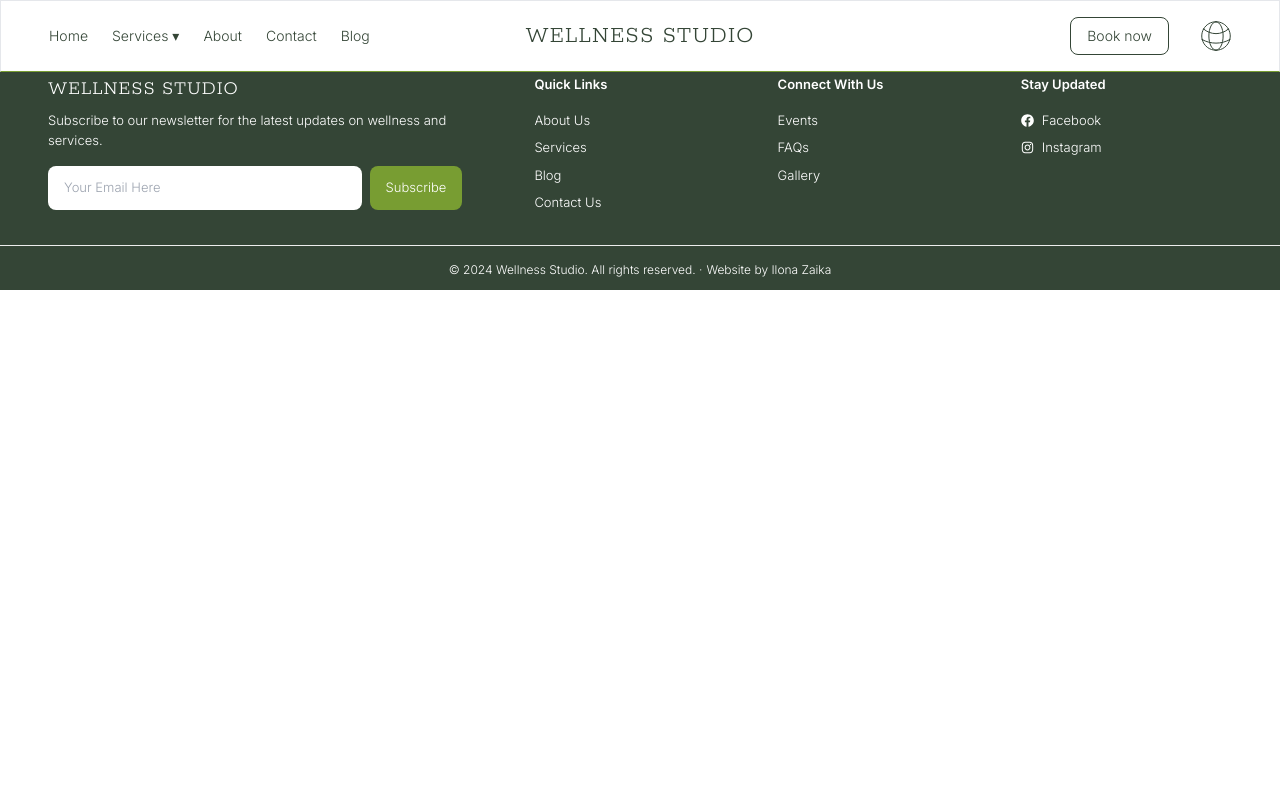
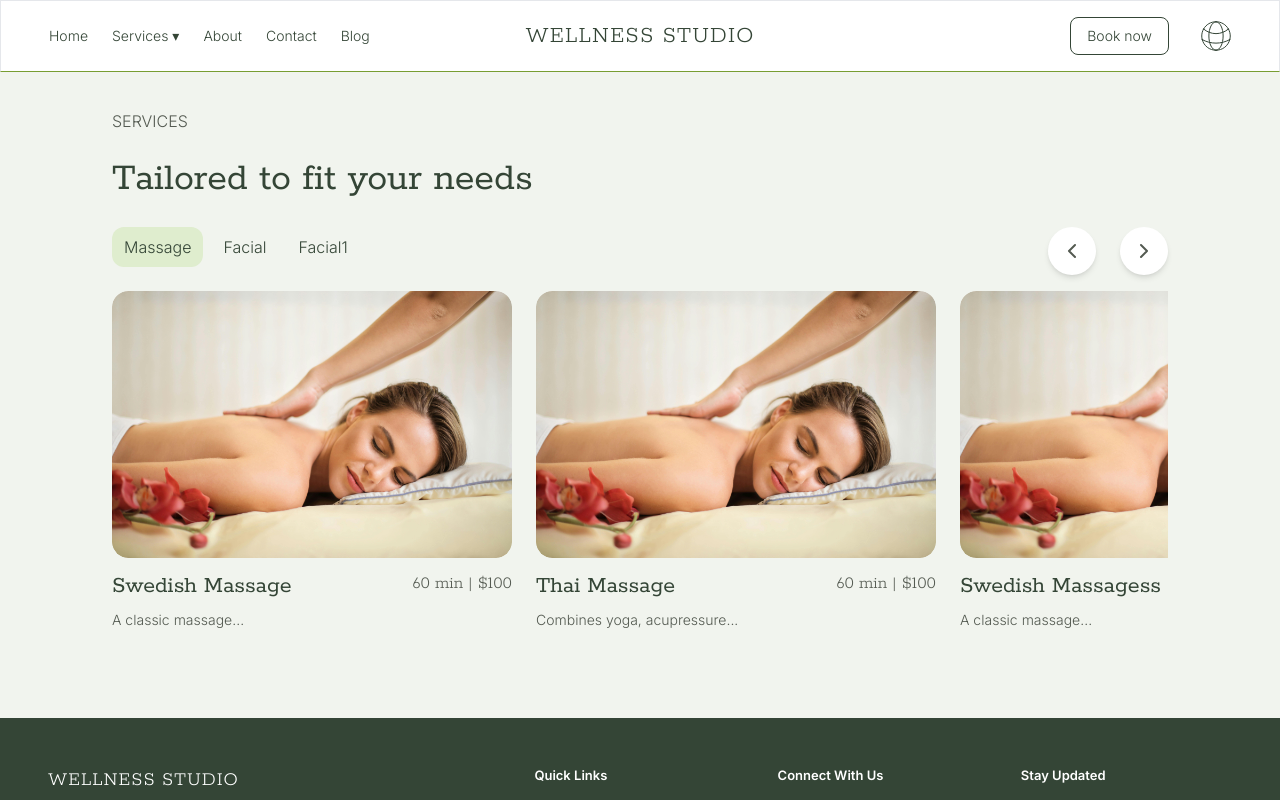
Before and after one commit to IlonaZaika/wellness-blog, a Next.js app: page /services in a window 1280 px wide. Shown: the top 800 px of the page. Built offline with nearby package versions, Linux system fonts and the light colour scheme.

Commit message:
Implemented Services section.

```diff
--- a/src/app/contact/page.tsx
+++ b/src/app/contact/page.tsx
@@ -57,6 +57,7 @@ export default function Contact() {
           {/* Right Side - Contact Form */}
           <div>
             <h2 className="h2-custom">Contact Us</h2>
+
             <form className="font-inter font-light text-white text-[13px]">
               <input
                 type="text"
--- a/src/app/globals.css
+++ b/src/app/globals.css
@@ -7,7 +7,7 @@
   --color-background-blue: #e6f5f6;
   --color-background-green: #eef7d5;
   --color-accent: #789d32;
-  --color-button-hover-bg: #7a9841;
+  --color-button-hover-bg: #dfedce;
   --color-text-green: #344536;
   --color-text-grey: #545a51;
   --color-text-light: #ededed;
@@ -51,7 +51,7 @@ h6 {
 }
 
 .h4-custom {
-  @apply font-heading font-bold text-[24px] my-2 sm:text-[24px] md:text-[28px] leading-[120%] text-textGreen;
+  @apply font-heading font-normal text-[24px] my-2 sm:text-[24px] md:text-[28px] leading-[120%] text-textGreen;
 }
 
 .h5-custom {
@@ -63,11 +63,11 @@ h6 {
 }
 
 .primary-btn {
-  @apply font-inter font-light bg-accent text-white rounded-lg hover:bg-btnHoveredGreen hover:text-bgLight px-4 sm:px-6 py-2  text-[14px] sm:text-[16px];
+  @apply font-inter font-light bg-accent text-white rounded-2xl hover:bg-btnHoveredGreen hover:text-bgLight px-4 sm:px-6 py-2  text-[14px] sm:text-[16px];
 }
 
 .secondary-btn {
-  @apply font-inter font-light border border-accent text-accent rounded-lg hover:bg-accent hover:text-bgLight px-4 sm:px-6 py-2  text-[14px] sm:text-[16px];
+  @apply font-inter font-light border border-accent text-accent rounded-2xl hover:bg-accent hover:text-bgLight px-4 sm:px-6 py-2  text-[14px] sm:text-[16px];
 }
 
 .link {
--- a/src/app/services/page.tsx
+++ b/src/app/services/page.tsx
@@ -1,3 +1,11 @@
-export default function Services() {
-  return <div>Services Page</div>;
+// app/services/page.tsx
+
+import ServicesSlider from "@/components/ServicesSlider";
+
+export default function ServicesPage() {
+  return (
+    <div>
+      <ServicesSlider />
+    </div>
+  );
 }
--- a/src/components/Navbar.tsx
+++ b/src/components/Navbar.tsx
@@ -39,7 +39,7 @@ export default function Navbar() {
                 className="relative text-textGreen hover:text-accent cursor-pointer"
                 onMouseEnter={() => setIsServicesOpen(true)}
               >
-                Services ▾
+                <Link href="/services">Services ▾</Link>
                 {isServicesOpen && (
                   <ul
                     className="absolute left-0 mt-2 w-48 bg-white shadow-lg rounded-md"
--- /dev/null
+++ b/src/components/ServicesSlider.tsx
@@ -0,0 +1,181 @@
+"use client";
+import { useState, useEffect, useRef } from "react";
+import { useSearchParams } from "next/navigation";
+import { ChevronLeft, ChevronRight } from "lucide-react";
+import Image from "next/image";
+import Link from "next/link";
+
+const services = {
+  Massage: [
+    {
+      name: "Swedish Massage",
+      price: 100,
+      duration: "60 min",
+      description: "A classic massage...",
+    },
+    {
+      name: "Thai Massage",
+      price: 100,
+      duration: "60 min",
+      description: "Combines yoga, acupressure...",
+    },
+    {
+      name: "Swedish Massagess",
+      price: 100,
+      duration: "60 min",
+      description: "A classic massage...",
+    },
+    {
+      name: "Thai Massages",
+      price: 100,
+      duration: "60 min",
+      description: "Combines yoga, acupressure...",
+    },
+    {
+      name: "Swedish Massage11",
+      price: 100,
+      duration: "60 min",
+      description: "A classic massage...",
+    },
+    {
+      name: "Thai Massage22",
+      price: 100,
+      duration: "60 min",
+      description: "Combines yoga, acupressure...",
+    },
+    {
+      name: "Swedish Massage1",
+      price: 100,
+      duration: "60 min",
+      description: "A classic massage...",
+    },
+    {
+      name: "Thai Massage2",
+      price: 100,
+      duration: "60 min",
+      description: "Combines yoga, acupressure...",
+    },
+  ],
+  Facial: [
+    {
+      name: "Classic Facial1",
+      price: 80,
+      duration: "45 min",
+      description: "A rejuvenating facial...",
+    },
+  ],
+  Facial1: [
+    {
+      name: "Classic Facial",
+      price: 80,
+      duration: "45 min",
+      description: "A rejuvenating facial...",
+    },
+  ],
+};
+
+const ServicesSlider = () => {
+  const [activeTab, setActiveTab] = useState<string>("Massage");
+  const sliderRef = useRef<HTMLDivElement>(null);
+  const searchParams = useSearchParams();
+
+  useEffect(() => {
+    const categoryFromUrl = searchParams.get("category");
+    if (categoryFromUrl && Object.keys(services).includes(categoryFromUrl)) {
+      setActiveTab(categoryFromUrl);
+    }
+  }, [searchParams]);
+
+  const scrollAmount = 400; // Increase scroll for larger cards
+  const scrollLeft = () =>
+    sliderRef.current?.scrollBy({ left: -scrollAmount, behavior: "smooth" });
+  const scrollRight = () =>
+    sliderRef.current?.scrollBy({ left: scrollAmount, behavior: "smooth" });
+
+  return (
+    <section className="bg-bgBase p-sm md:p-md lg:px-lg mt-8">
+      <h3 className="h3-custom">Services</h3>
+      <h2 className="h2-custom">Tailored to fit your needs</h2>
+
+      <div className="relative">
+        {/* Tabs */}
+        <div className="flex flex-wrap gap-2 mb-2 text-lg">
+          {Object.keys(services).map((category) => (
+            <button
+              key={category}
+              onClick={() => setActiveTab(category)}
+              className={`px-3 py-2 text-textGreen font-light font-inter text-base outline-none ${
+                activeTab === category ? "bg-btnHoveredGreen rounded-xl" : ""
+              }`}
+            >
+              {category}
+            </button>
+          ))}
+        </div>
+        {/* Scroll Buttons */}
+        <div className="flex justify-end md:absolute md:top-0 md:right-0 md:space-x-4 mt-2 md:mt-0">
+          <button
+            onClick={scrollLeft}
+            className="bg-white p-3 mx-2 rounded-full shadow-md z-10"
+          >
+            <ChevronLeft size={24} />
+          </button>
+          <button
+            onClick={scrollRight}
+            className="bg-white p-3 rounded-full shadow-md z-10"
+          >
+            <ChevronRight size={24} />
+          </button>
+        </div>
+        {/* Services List */}
+        <div className="overflow-hidden py-4">
+          <div
+            ref={sliderRef}
+            className="flex space-x-6 overflow-x-auto scroll-smooth"
+          >
+            {services[activeTab]?.map((service) => (
+              <div
+                key={service.name}
+                className="w-[280px] md:w-[320px] lg:w-[400px] min-w-[280px] md:min-w-[320px] lg:min-w-[400px] rounded-2xl flex-shrink-0 relative group"
+              >
+                {/* Image - Bigger on Desktop */}
+                <div className="relative overflow-hidden rounded-2xl group">
+                  <Image
+                    src="/massage-therapy.jpg"
+                    alt={service.name}
+                    className="w-full h-auto rounded-2xl transition-transform duration-300 group-hover:scale-105"
+                    width={500} // Increased width
+                    height={500} // Increased height
+                  />
+                  <div className="absolute inset-0 flex justify-center items-center opacity-0 group-hover:opacity-100 transition-opacity duration-300 bg-white/30">
+                    <Link
+                      href="#"
+                      className="bg-accent text-white font-inter font-light py-3 px-6 rounded-lg shadow-md"
+                    >
+                      Book now
+                    </Link>
+                  </div>
+                </div>
+
+                {/* Text Content */}
+                <div className="mt-3 flex justify-between">
+                  <h4 className="font-rokkit text-textGreen text-2xl">
+                    {service.name}
+                  </h4>
+                  <p className="font-rokkit font-light whitespace-nowrap">
+                    {service.duration} | ${service.price}
+                  </p>
+                </div>
+                <p className="py-2 text-textGrey font-inter font-light text-sm">
+                  {service.description}
+                </p>
+              </div>
+            ))}
+          </div>
+        </div>
+      </div>
+    </section>
+  );
+};
+
+export default ServicesSlider;
--- a/src/constants/navItems.ts
+++ b/src/constants/navItems.ts
@@ -9,8 +9,8 @@ export const navItems = [
 ];
 
 export const serviceLinks = [
-  { name: "Massage Therapy", href: "/services/massage" },
-  { name: "Anti-Aging Treatments", href: "/services/anti-aging" },
+  { name: "Massage Therapy", href: "/services?category=Massage" },
+  { name: "Anti-Aging Treatments", href: "/services?category=Facial" },
   { name: "Posture Correction", href: "/services/posture" },
   { name: "Nordic Walking Groups", href: "/services/nordic-walking" },
 ];
```
Also changed, not shown: src/app/page.tsx (+53 -7 lines), src/constants/symptomsData.ts (added, +25 -0 lines), 1 other file (tests, documents, lock files or other folders).
